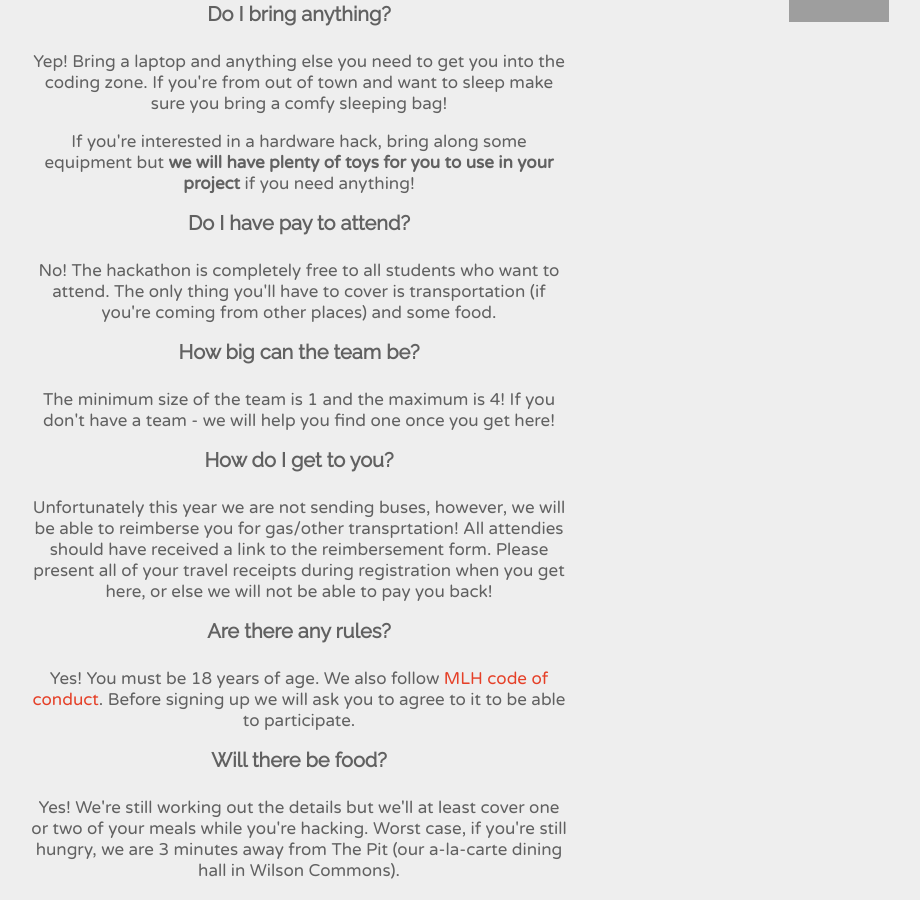
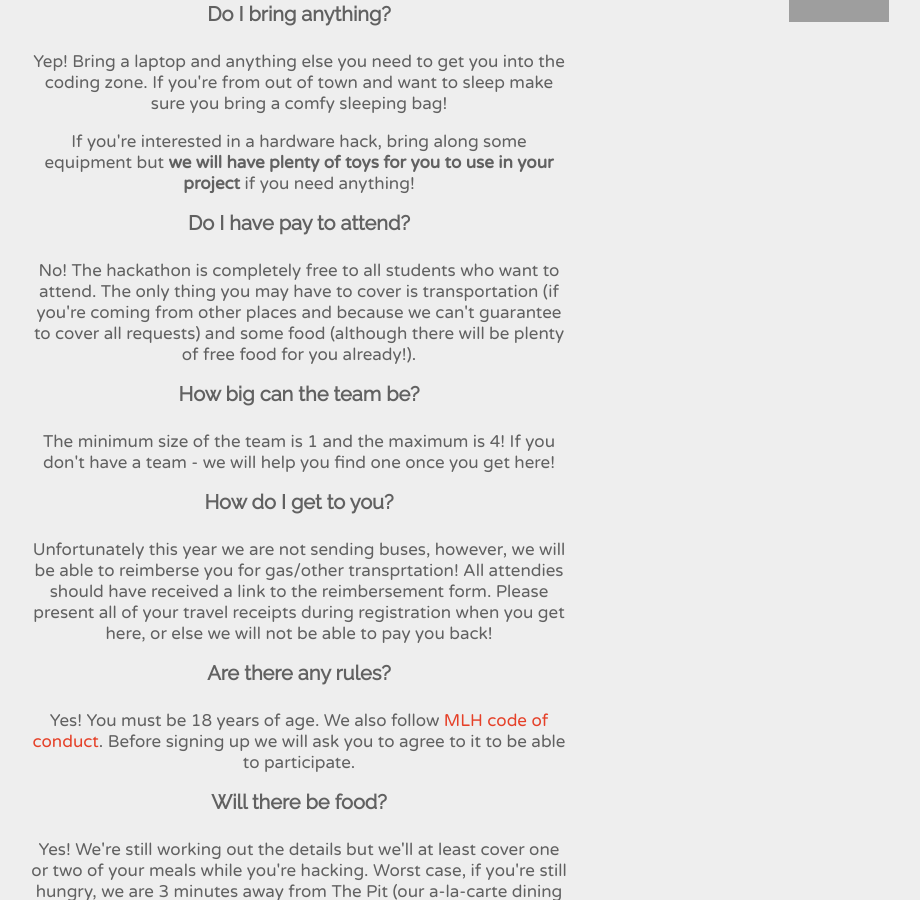
Before and after one commit to RocHack/rochack.org, a Jekyll site: the page dandyhacks/hackathon.html, which Jekyll copies as it is, in a window 1280 px wide and 900 px high, scrolled down 5395 px. Shown: the whole window, without its empty margins (341-1261 px from the left). Built offline with Jekyll 4.4.1, drawn with Linux system fonts in a browser that asks for light colours; grey boxes are pictures that could not be loaded.

Commit message:
updated the faq

```diff
--- a/dandyhacks/hackathon.html
+++ b/dandyhacks/hackathon.html
@@ -322,7 +322,7 @@
 
                         <div class="faq-question">
                             <h3>Do I have pay to attend?</h3>
-                            <p>No! The hackathon is completely free to all students who want to attend. The only thing you'll have to cover is transportation (if you're coming from other places) and some food.</p>
+                            <p>No! The hackathon is completely free to all students who want to attend. The only thing you may have to cover is transportation (if you're coming from other places and because we can't guarantee to cover all requests) and some food (although there will be plenty of free food for you already!).</p>
                         </div>
 
                         <div class="faq-question">
```
